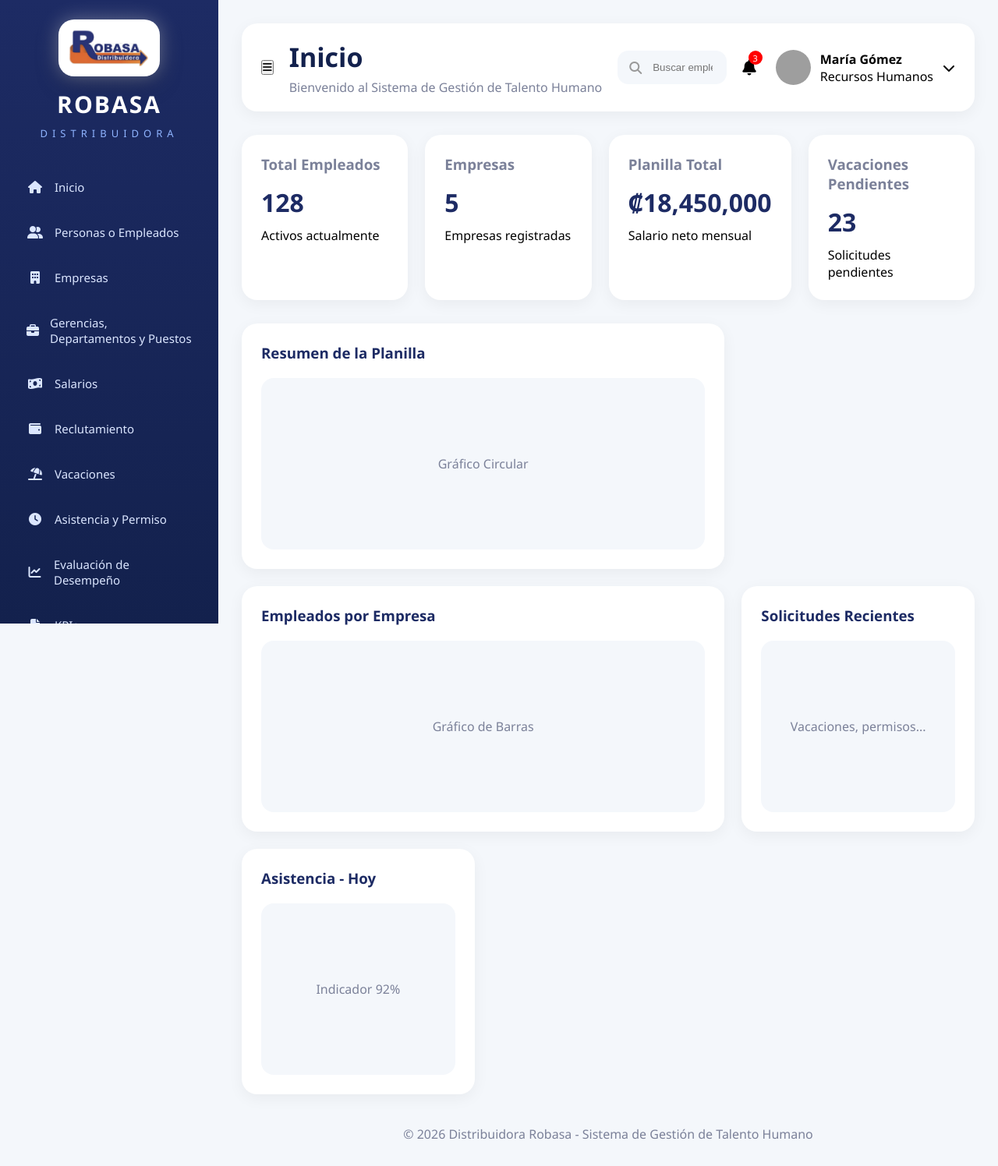
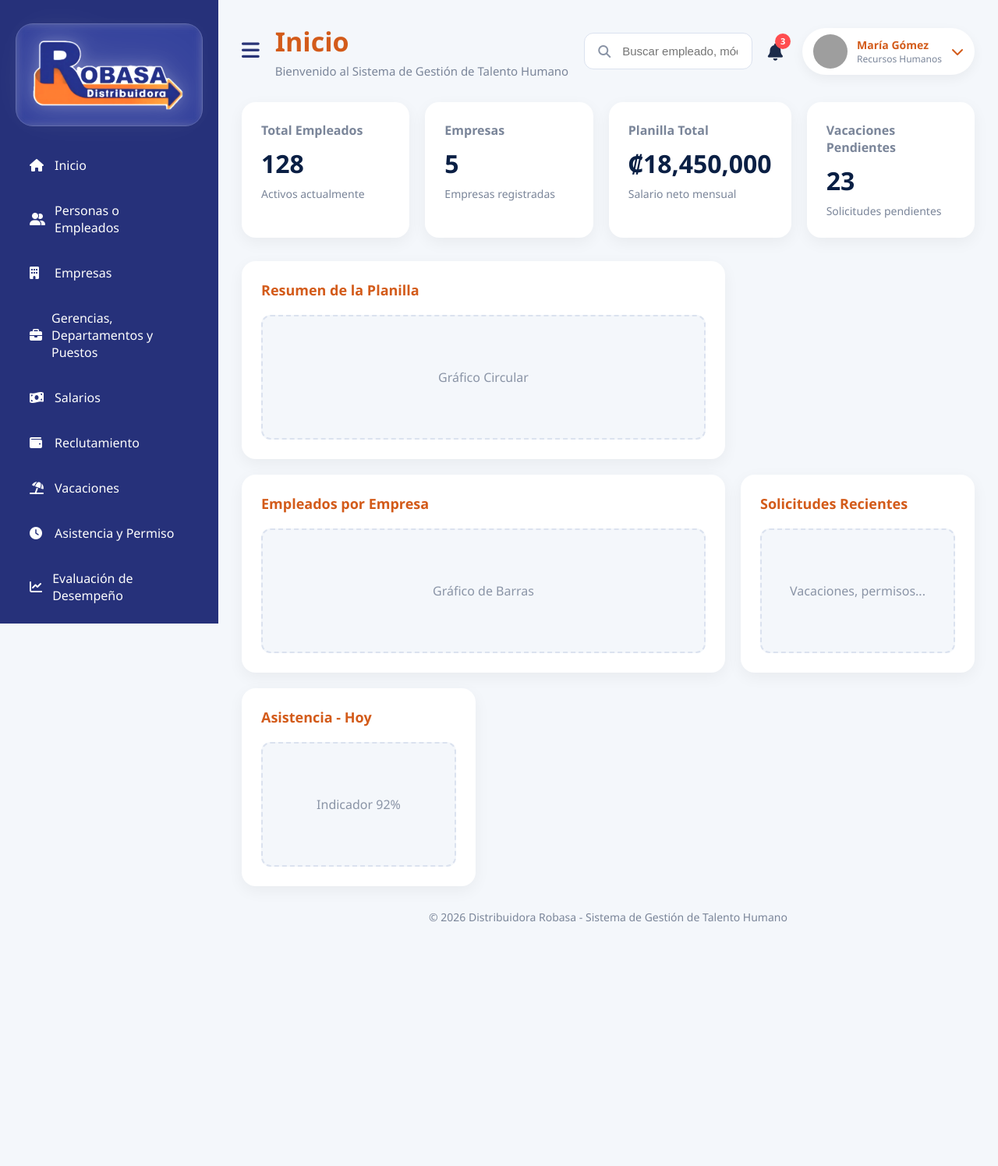
Before and after one commit to KeilynMorera/Gest_RRHH_Robasa, a Django app: page /inicio.html/ in a window 1280 px wide. Shown: the whole page at 78% size. After the commit the page ends 1183 px from the top, so only its background shows below. Run offline with Django 5.2, Linux system fonts and the light colour scheme; grey boxes are pictures that could not be loaded.

Commit message:
logo inicio final

```diff
--- a/apps/authentication/static/styles/inicio.css
+++ b/apps/authentication/static/styles/inicio.css
@@ -1,335 +1,386 @@
 /* =========================
    RESET
 ========================= */
-*{
-    margin:0;
-    padding:0;
-    box-sizing:border-box;
+* {
+    margin: 0;
+    padding: 0;
+    box-sizing: border-box;
 }
 
-body{
-    font-family:'Segoe UI',sans-serif;
-    background:#f4f7fb;
+body {
+    font-family: 'Segoe UI', sans-serif;
+    background: #f4f7fb;
+    color: #d35b1a;
 }
 
 /* =========================
-   CONTENEDOR
+   LAYOUT GENERAL
 ========================= */
-.dashboard-container{
-    display:flex;
-    min-height:100vh;
+.dashboard-container {
+    display: flex;
+    min-height: 100vh;
 }
 
 /* =========================
    SIDEBAR
 ========================= */
-.sidebar{
-    width:290px;
-    background:linear-gradient(180deg,#1d2b64,#13214d);
-    color:white;
-    display:flex;
-    flex-direction:column;
-    justify-content:space-between;
-    padding:25px 18px;
-    position:fixed;
-    left:0;
-    top:0;
-    bottom:0;
-    overflow-y:auto;
+.sidebar {
+    width: 280px;
+    background: #26317a;
+    color: white;
+    display: flex;
+    flex-direction: column;
+    padding: 30px 20px;
+    position: fixed;
+    top: 0;
+    left: 0;
+    bottom: 0;
+
+    /* Permite que el contenido haga scroll vertical */
+    overflow-y: auto;
+    overflow-x: hidden;
+}
+
+
+/* =========================
+   LOGO ROBASA
+========================= */
+
+.logo {
+    text-align: center;
+    margin-bottom: 35px;
+}
+
+/* Imagen */
+.logo-img {
+    width: 320px;
+    max-width: 100%;
+    height: auto;
+
+    display: block;
+    margin: 0 auto 25px;
+
+    /* Hace que resalte */
+    padding: 18px;
+
+    border-radius: 22px;
+
+    background: rgba(255, 255, 255, 0.08);
+
+    border: 1px solid rgba(255,255,255,0.12);
+
+    backdrop-filter: blur(6px);
+
+    /* Glow */
+    filter:
+        drop-shadow(0 0 10px rgba(255,255,255,0.25))
+        drop-shadow(0 0 25px rgba(255,255,255,0.12))
+        brightness(1.18)
+        contrast(1.15);
+
+    transition: all 0.3s ease;
+}
+
+/* Hover elegante */
+.logo-img:hover {
+    transform: scale(1.03);
+
+    filter:
+        drop-shadow(0 0 16px rgba(255,255,255,0.4))
+        drop-shadow(0 0 32px rgba(255,255,255,0.18))
+        brightness(1.25)
+        contrast(1.2);
+}
+
+.logo span {
+    font-size: 18px;
+    letter-spacing: 6px;
+    color: #9bc0ff;
+}
+
+/* Menú */
+.menu {
+    flex: 1;
+    display: flex;
+    flex-direction: column;
+    gap: 8px;
+    padding-right: 5px; /* evita que el texto se pegue al scroll */
+}
+
+.menu a {
+    color: #FEFEFD;
+    text-decoration: none;
+    padding: 14px 18px;
+    border-radius: 12px;
+    display: flex;
+    align-items: center;
+    gap: 12px;
+    transition: 0.3s;
+}
+
+.menu a:hover,
+.menu a.active {
+    background: #4567b7;
+    color: white;
+}
+
+.menu i {
+    width: 20px;
+}
+
+/* Opcional: personalizar la barra de scroll */
+.sidebar::-webkit-scrollbar {
+    width: 6px;
+}
+
+.sidebar::-webkit-scrollbar-track {
+    background: transparent;
+}
+
+.sidebar::-webkit-scrollbar-thumb {
+    background: rgba(255, 255, 255, 0.25);
+    border-radius: 10px;
+}
+
+.sidebar::-webkit-scrollbar-thumb:hover {
+    background: rgba(255, 255, 255, 0.4);
+}
+
+/* Logout */
+.logout {
+    margin-top: 20px;
+    padding-top: 20px;
+    border-top: 1px solid rgba(255,255,255,0.15);
+}
+
+.logout a {
+    color: white;
+    text-decoration: none;
+    display: flex;
+    gap: 12px;
+    padding: 14px 18px;
+    border-radius: 12px;
+}
+
+.logout a:hover {
+    background: rgba(255,255,255,0.08);
 }
 
 /* =========================
-   LOGO
+   CONTENIDO PRINCIPAL
 ========================= */
-.logo{
-    text-align:center;
-    margin-bottom:35px;
-}
-
-.logo-img{
-    width:130px;
-    height:auto;
-    display:block;
-    margin:0 auto 15px auto;
-
-    background:white;
-    padding:12px;
-    border-radius:20px;
-
-    box-shadow:
-        0 0 25px rgba(255,255,255,0.35),
-        0 10px 30px rgba(0,0,0,0.25);
-
-    transition:0.3s;
-}
-
-.logo-img:hover{
-    transform:scale(1.05);
-}
-
-.logo h2{
-    font-size:30px;
-    font-weight:800;
-    letter-spacing:2px;
-    margin-bottom:5px;
-}
-
-.logo span{
-    font-size:13px;
-    letter-spacing:6px;
-    color:#8fb4ff;
-}
-
-/* =========================
-   MENU
-========================= */
-.menu{
-    display:flex;
-    flex-direction:column;
-    gap:10px;
-}
-
-.menu a{
-    color:#dbe6ff;
-    text-decoration:none;
-
-    padding:14px 16px;
-
-    border-radius:14px;
-
-    display:flex;
-    align-items:center;
-    gap:14px;
-
-    transition:0.3s;
-    font-size:15px;
-}
-
-.menu a i{
-    width:22px;
-    text-align:center;
-    font-size:16px;
-}
-
-.menu a:hover{
-    background:rgba(255,255,255,0.12);
-    transform:translateX(4px);
-}
-
-.menu a.active{
-    background:linear-gradient(90deg,#4b7cff,#6ea0ff);
-    color:white;
-}
-
-/* =========================
-   LOGOUT
-========================= */
-.logout{
-    margin-top:25px;
-}
-
-.logout a{
-    background:#ff5d5d;
-    color:white;
-    padding:14px;
-    border-radius:14px;
-    display:flex;
-    align-items:center;
-    justify-content:center;
-    gap:10px;
-    text-decoration:none;
-    font-weight:600;
-    transition:0.3s;
-}
-
-.logout a:hover{
-    background:#ff4040;
-}
-
-/* =========================
-   MAIN CONTENT
-========================= */
-.main-content{
-    margin-left:290px;
-    flex:1;
-    padding:30px;
+.main-content {
+    flex: 1;
+    margin-left: 280px;
+    padding: 30px;
 }
 
 /* =========================
    TOPBAR
 ========================= */
-.topbar{
-    background:white;
-    border-radius:20px;
-    padding:20px 25px;
-
-    display:flex;
-    align-items:center;
-    justify-content:space-between;
-    gap:20px;
-
-    box-shadow:0 5px 20px rgba(0,0,0,0.05);
-
-    margin-bottom:30px;
+.topbar {
+    display: flex;
+    align-items: center;
+    gap: 20px;
+    margin-bottom: 30px;
+    flex-wrap: wrap;
 }
 
-.page-title h1{
-    font-size:30px;
-    color:#13214d;
+.menu-toggle {
+    border: none;
+    background: none;
+    font-size: 26px;
+    cursor: pointer;
+    color: #293477;
 }
 
-.page-title p{
-    color:#7b8199;
-    margin-top:5px;
+.page-title {
+    min-width: 260px;
 }
 
-/* SEARCH */
-.search-box{
-    flex:1;
-    max-width:400px;
-    position:relative;
+.page-title h1 {
+    font-size: 34px;
+    margin-bottom: 5px;
 }
 
-.search-box i{
-    position:absolute;
-    top:50%;
-    left:15px;
-    transform:translateY(-50%);
-    color:#999;
+.page-title p {
+    color: #7a8599;
+    font-size: 15px;
 }
 
-.search-box input{
-    width:100%;
-    padding:14px 18px 14px 45px;
-    border:none;
-    background:#f4f7fb;
-    border-radius:14px;
-    outline:none;
+/* Buscador */
+.search-box {
+    flex: 1;
+    max-width: 420px;
+    position: relative;
 }
 
-/* USER */
-.topbar-actions{
-    display:flex;
-    align-items:center;
-    gap:25px;
+.search-box i {
+    position: absolute;
+    top: 50%;
+    left: 18px;
+    transform: translateY(-50%);
+    color: #8a94a6;
 }
 
-.notification{
-    position:relative;
-    font-size:20px;
-    cursor:pointer;
+.search-box input {
+    width: 100%;
+    padding: 14px 18px 14px 48px;
+    border: 1px solid #dbe2ef;
+    border-radius: 12px;
+    font-size: 15px;
+    outline: none;
 }
 
-.badge{
-    position:absolute;
-    top:-8px;
-    right:-8px;
-    background:red;
-    color:white;
-    font-size:11px;
-    width:18px;
-    height:18px;
-    border-radius:50%;
-    display:flex;
-    align-items:center;
-    justify-content:center;
+.search-box input:focus {
+    border-color: #0c45ca;
+    box-shadow: 0 0 0 3px rgba(31,100,255,0.1);
 }
 
-.user-profile{
-    display:flex;
-    align-items:center;
-    gap:12px;
+/* Acciones */
+.topbar-actions {
+    margin-left: auto;
+    display: flex;
+    align-items: center;
+    gap: 25px;
 }
 
-.user-profile img{
-    width:45px;
-    height:45px;
-    border-radius:50%;
+/* Notificaciones */
+.notification {
+    position: relative;
+    font-size: 22px;
+    cursor: pointer;
+    color: #1b2b4b;
 }
 
-.user-info{
-    display:flex;
-    flex-direction:column;
+.badge {
+    position: absolute;
+    top: -8px;
+    right: -10px;
+    background: #ff4d4f;
+    color: white;
+    font-size: 11px;
+    font-weight: bold;
+    width: 20px;
+    height: 20px;
+    border-radius: 50%;
+    display: flex;
+    align-items: center;
+    justify-content: center;
+}
+
+/* Usuario */
+.user-profile {
+    display: flex;
+    align-items: center;
+    gap: 12px;
+    background: white;
+    padding: 8px 14px;
+    border-radius: 50px;
+    box-shadow: 0 5px 15px rgba(0,0,0,0.05);
+    cursor: pointer;
+}
+
+.user-profile img {
+    width: 44px;
+    height: 44px;
+    border-radius: 50%;
+    object-fit: cover;
+}
+
+.user-info {
+    display: flex;
+    flex-direction: column;
+}
+
+.user-info strong {
+    font-size: 14px;
+}
+
+.user-info span {
+    font-size: 12px;
+    color: #7a8599;
 }
 
 /* =========================
-   CARDS
+   TARJETAS
 ========================= */
-.cards-grid{
-    display:grid;
-    grid-template-columns:repeat(auto-fit,minmax(220px,1fr));
-    gap:22px;
-    margin-bottom:30px;
+.cards-grid {
+    display: grid;
+    grid-template-columns: repeat(auto-fit, minmax(240px, 1fr));
+    gap: 20px;
+    margin-bottom: 30px;
 }
 
-.card{
-    background:white;
-    padding:25px;
-    border-radius:20px;
-    box-shadow:0 5px 20px rgba(0,0,0,0.05);
-
-    transition:0.3s;
+.card {
+    background: white;
+    border-radius: 18px;
+    padding: 25px;
+    box-shadow: 0 6px 20px rgba(0,0,0,0.05);
 }
 
-.card:hover{
-    transform:translateY(-5px);
+.card h3 {
+    font-size: 16px;
+    color: #7a8599;
+    margin-bottom: 10px;
 }
 
-.card h3{
-    color:#7b8199;
-    margin-bottom:15px;
+.card h2 {
+    font-size: 32px;
+    color: #0a1f44;
+    margin-bottom: 8px;
 }
 
-.card h2{
-    font-size:32px;
-    color:#1d2b64;
-    margin-bottom:10px;
+.card p {
+    font-size: 14px;
+    color: #7a8599;
 }
 
 /* =========================
-   CONTENT GRID
+   PANELES
 ========================= */
-.content-grid{
-    display:grid;
-    grid-template-columns:repeat(auto-fit,minmax(320px,1fr));
-    gap:22px;
+.content-grid {
+    display: grid;
+    grid-template-columns: repeat(3, 1fr);
+    gap: 20px;
 }
 
-.panel{
-    background:white;
-    border-radius:20px;
-    padding:25px;
-    box-shadow:0 5px 20px rgba(0,0,0,0.05);
+.large-panel {
+    grid-column: span 2;
 }
 
-.large-panel{
-    min-height:300px;
+.panel {
+    background: white;
+    border-radius: 18px;
+    padding: 25px;
+    min-height: 220px;
+    box-shadow: 0 6px 20px rgba(0,0,0,0.05);
 }
 
-.panel h3{
-    margin-bottom:20px;
-    color:#1d2b64;
+.panel h3 {
+    margin-bottom: 20px;
+    font-size: 18px;
 }
 
-.placeholder{
-    background:#f4f7fb;
-    border-radius:16px;
-    height:220px;
-
-    display:flex;
-    align-items:center;
-    justify-content:center;
-
-    color:#7b8199;
+.placeholder {
+    height: 160px;
+    background: #f4f7fb;
+    border: 2px dashed #dbe2ef;
+    border-radius: 12px;
+    display: flex;
+    justify-content: center;
+    align-items: center;
+    color: #8a94a6;
 }
 
 /* =========================
    FOOTER
 ========================= */
-.footer{
-    margin-top:40px;
-    text-align:center;
-    color:#7b8199;
+.footer {
+    margin-top: 30px;
+    text-align: center;
+    color: #7a8599;
+    font-size: 14px;
 }
 
 /* =====================================================
--- a/apps/authentication/templates/inicio.html
+++ b/apps/authentication/templates/inicio.html
@@ -24,15 +24,12 @@
         ========================== -->
       <aside class="sidebar">
         <!-- Logo -->
-        <div class="logo">
+        <div class="logo-container">
           <img
             src="{% static 'imagenes/diseno_img/logoRobasa.png' %}"
             alt="Logo Robasa"
             class="logo-img"
           />
-
-          <h2>ROBASA</h2>
-          <span>DISTRIBUIDORA</span>
         </div>
 
         <!-- Menú -->
```
